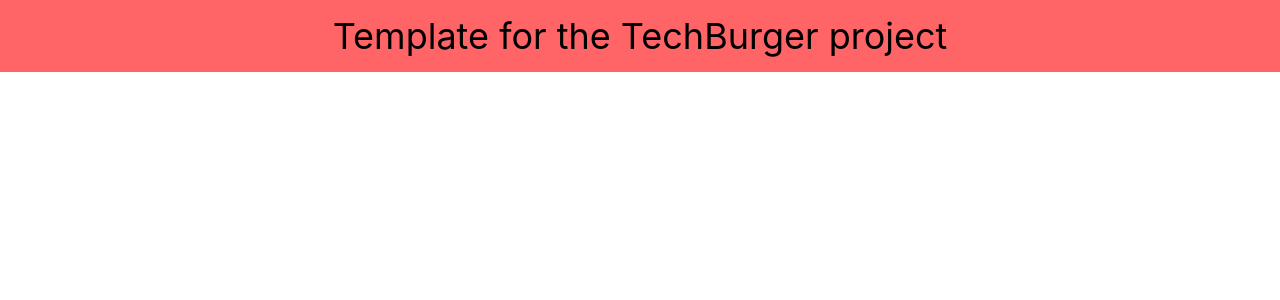
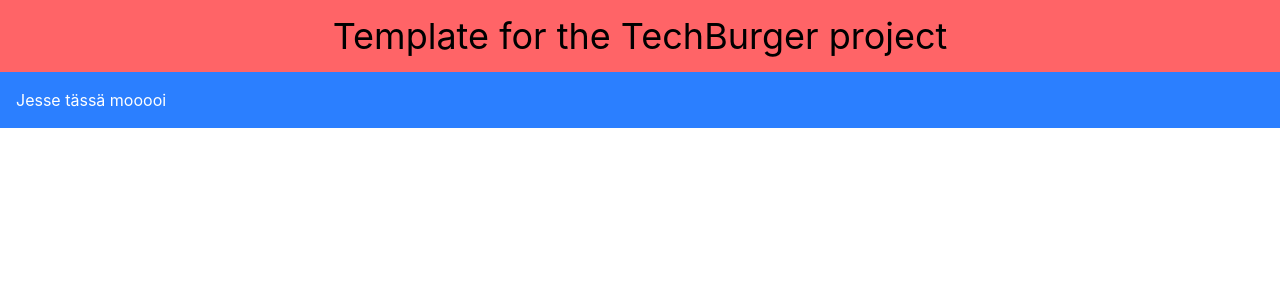
Before and after one commit to MPerttu/techburger, a React (Vite) app: page / in a window 1280 px wide. Shown: the top 300 px of the page. Built offline with nearby package versions, Linux system fonts and the light colour scheme.

Commit message:
kirjotin App.tsx tiedostoon tekstiä

```diff
--- a/src/App.tsx
+++ b/src/App.tsx
@@ -4,6 +4,7 @@ function App() {
   return (
     <>
       <h1 className="text-center bg-red-400 text-4xl py-4">Template for the TechBurger project</h1>
+      <div className="bg-blue-500 text-white p-4">Jesse tässä mooooi</div>
     </>
   )
 }
```
Also changed, not shown: 1 other file (tests, documents, lock files or other folders).
